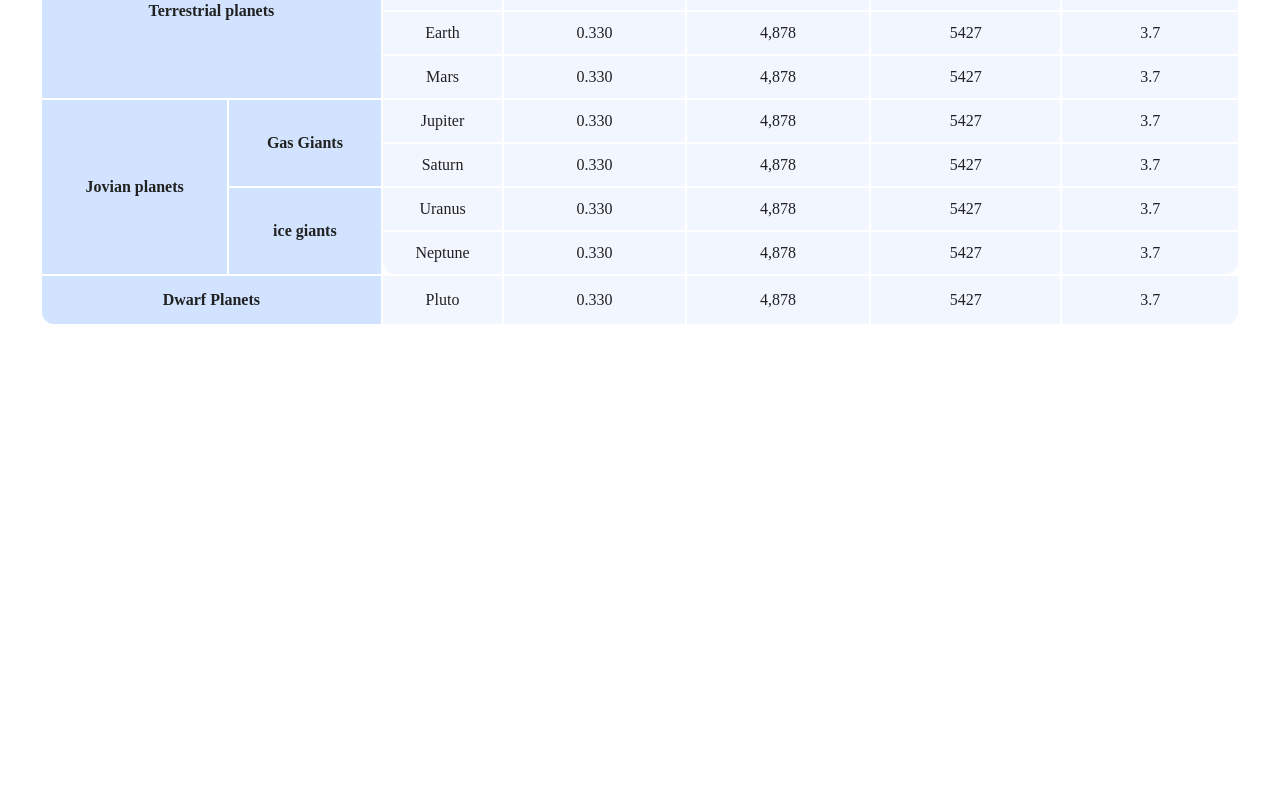
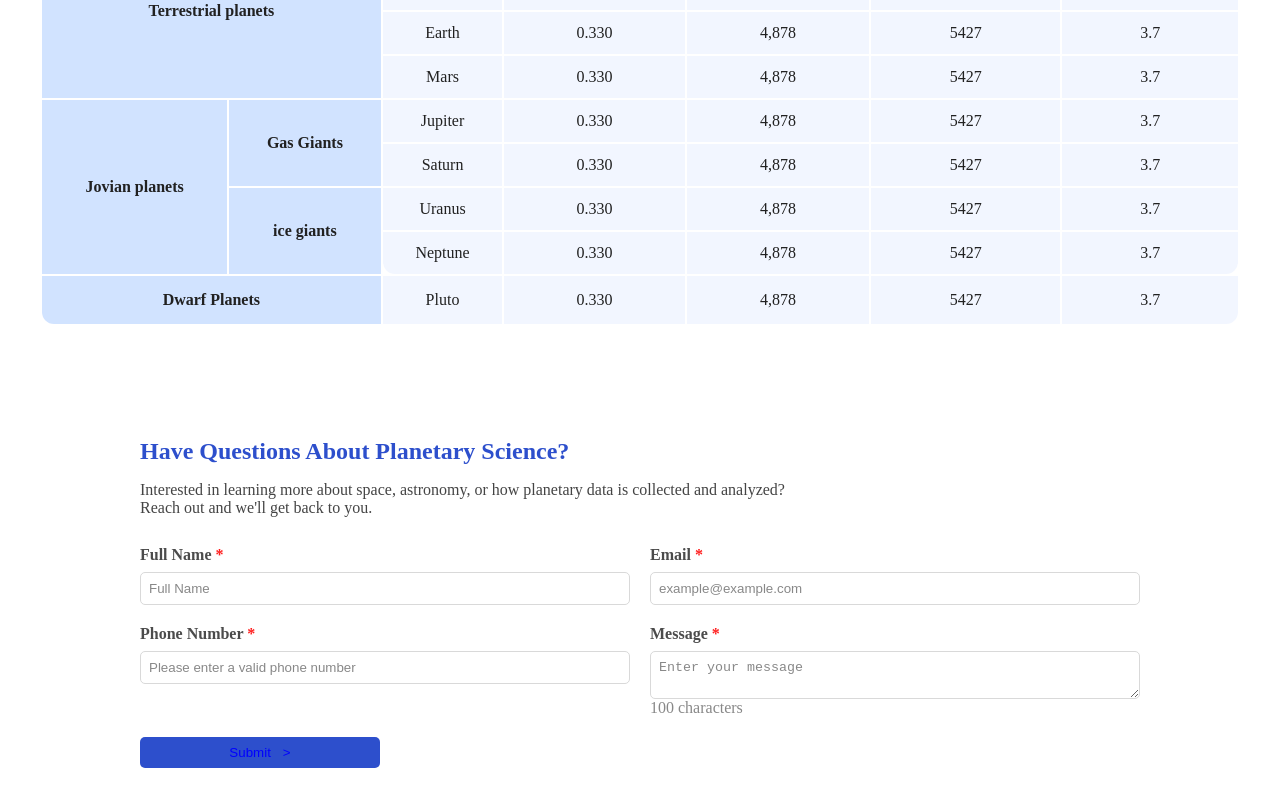
Before and after one commit to Einstein001-sketch/CapStone-Project-Group-30, a React (Vite) app: page / in a window 1280 px wide. Shown: the part 1261-2061 px from the top of the page. Before the commit the page ends 1667 px from the top, so only its background shows below. Built offline with nearby package versions, Linux system fonts and the light colour scheme; no server answers.

Commit message:
Added contact form component

```diff
--- a/src/App.jsx
+++ b/src/App.jsx
@@ -4,6 +4,7 @@ import Hero from './Hero';
 import Videosec from './Videosec';
 import Imagesec from './Imagesec.jsx';
 import Table from './Table.jsx';
+import ContactForm from './ContactForm.jsx';
 
 const App = () => {
   return (
@@ -13,6 +14,7 @@ const App = () => {
     <Videosec/>
     <Imagesec/>
     <Table/>
+    <ContactForm />
     </>
   )
 }
--- /dev/null
+++ b/src/ContactForm.css
@@ -0,0 +1,103 @@
+* {
+  margin: 0;
+  padding: 0;
+  box-sizing: border-box;
+}
+
+.form-container {
+  width: 100%;
+  margin: 2rem auto;
+  max-width: 1000px;
+}
+.form-grid {
+  display: grid;
+  grid-template-columns: repeat(2, 1fr);
+  gap: 20px;
+}
+.form-group {
+  display: flex;
+  flex-direction: column;
+}
+.form-text h2 {
+ color: #2D4FCC;
+ margin-bottom: 1rem;
+}
+.form-text p {
+ color: #444444;
+ margin-bottom: 1.8rem;
+}
+.form-group label {
+  font-weight: 600;
+color: #4B4B4B;
+margin-bottom: 0.5rem;
+}
+.required {
+ color: #FF1E1E;
+}
+.form-group input, textarea {
+  padding: 0.5rem;
+  border: 1px solid #D9D9D9;
+border-radius: 5px;
+
+}
+.form-group input:focus, textarea:focus {
+  border-color: #2D4FCC;
+  outline: none;
+}
+.form-group input::placeholder,
+textarea::placeholder {
+  color: #888888;
+}
+.muted-text {
+  color: #888888;
+}
+#submit-btn {
+   display: flex;
+  align-items: center;
+  justify-content: center;
+  gap: 12px;
+   background-color: #2D4FCC;
+   color: #FFFFFF !important;
+   width: 15rem;
+   padding: 0.5rem;
+   border-radius: 5px;
+   border: none;
+}
+#submit-btn:hover {
+  background-color: #243FB8;
+}
+#submit-btn:focus {
+  outline: 2px solid #A7B7FF;
+  outline-offset: 2px;
+}
+#submit-btn:active {
+  transform: scale(0.98);
+}
+@media (max-width: 1024px) {
+  .form-container {
+    padding: 0 2rem;
+  }
+
+  .form-grid {
+    gap: 16px;
+  }
+}
+
+@media (max-width: 768px) {
+  .form-container {
+    padding: 0 1.5rem;
+  }
+
+  .form-grid {
+    grid-template-columns: 1fr;
+  }
+  .form-text {
+  text-align: center;
+}
+ .form-group textarea {
+    min-height: 100px;
+  }
+ #submit-btn {
+    width: 100%;
+ }
+}
--- /dev/null
+++ b/src/ContactForm.jsx
@@ -0,0 +1,145 @@
+import "./ContactForm.css";
+import { useState } from "react";
+
+export default function ContactForm() {
+  const [formData, setFormData] = useState({
+    fullName: "",
+    email: "",
+    phoneNumber: "",
+    message: "",
+  });
+
+  const handleChange = (e) => {
+    setFormData({
+      ...formData,
+      [e.target.name]: e.target.value,
+    });
+  };
+
+  const handleSubmit = async (e) => {
+    e.preventDefault();
+
+    console.log(formData);
+
+    try {
+      const form = new URLSearchParams();
+
+      form.append("fullName", formData.fullName);
+      form.append("phoneNumber", formData.phoneNumber);
+      form.append("email", formData.email);
+      form.append("message", formData.message);
+      console.log(form.toString());
+
+      const response = await fetch("https://whitebricks.com/tsacademy.php", {
+        method: "POST",
+        headers: {
+          "Content-Type": "application/x-www-form-urlencoded",
+        },
+        body: form.toString(),
+      });
+
+      console.log("STATUS:", response.status);
+
+      const text = await response.text();
+      console.log("RESPONSE TEXT:", text);
+
+      if (response.status === 200) {
+        alert("We've received your message! We'll get back to you soon");
+
+        setFormData({
+          fullName: "",
+          phoneNumber: "",
+          email: "",
+          message: "",
+        });
+      } else {
+        alert("Message not sent. Try again!");
+      }
+    } catch (error) {
+      console.log("ERROR:", error);
+      alert("Something went wrong.");
+    }
+  };
+  return (
+    <>
+      <div className="form-container">
+        <div className="form-text">
+          <h2>Have Questions About Planetary Science?</h2>
+          <p>
+            Interested in learning more about space, astronomy, or how planetary
+            data is collected and analyzed? <br /> Reach out and we'll get back
+            to you.
+          </p>
+        </div>
+        <form onSubmit={handleSubmit} className="form-grid">
+          <div className="form-group">
+            <label htmlFor="fullName">
+              Full Name <span className="required">*</span>
+            </label>
+            <input
+              type="text"
+              id="fullName"
+              name="fullName"
+              value={formData.fullName}
+              onChange={handleChange}
+              placeholder="Full Name"
+              required
+            />
+          </div>
+          <div className="form-group">
+            <label htmlFor="email">
+              Email <span className="required">*</span>
+            </label>
+            <input
+              type="email"
+              id="email"
+              name="email"
+              value={formData.email}
+              onChange={handleChange}
+              placeholder="example@example.com"
+              required
+            />
+          </div>
+          <div className="form-group">
+            <label htmlFor="phoneNumber">
+              Phone Number <span className="required">*</span>
+            </label>
+            <input
+              type="tel"
+              id="phoneNumber"
+              name="phoneNumber"
+              value={formData.phoneNumber}
+              onChange={handleChange}
+              placeholder="Please enter a valid phone number"
+              required
+              minLength={11}
+              maxLength={11}
+            />
+          </div>
+          <div className="form-group">
+            <label htmlFor="message">
+              Message <span className="required">*</span>
+            </label>
+            <textarea
+              id="message"
+              name="message"
+              value={formData.message}
+              onChange={handleChange}
+              placeholder="Enter your message"
+              required
+              maxLength={100}
+            />
+            <span className="muted-text">
+              {100 - formData.message.length} characters
+            </span>
+          </div>
+
+          <button type="submit" id="submit-btn">
+            <span>Submit</span>
+            <span>&gt;</span>
+          </button>
+        </form>
+      </div>
+    </>
+  );
+}
```
Also changed, not shown: src/index.css (line endings or trailing spaces), 1 other file (tests, documents, lock files or other folders).
